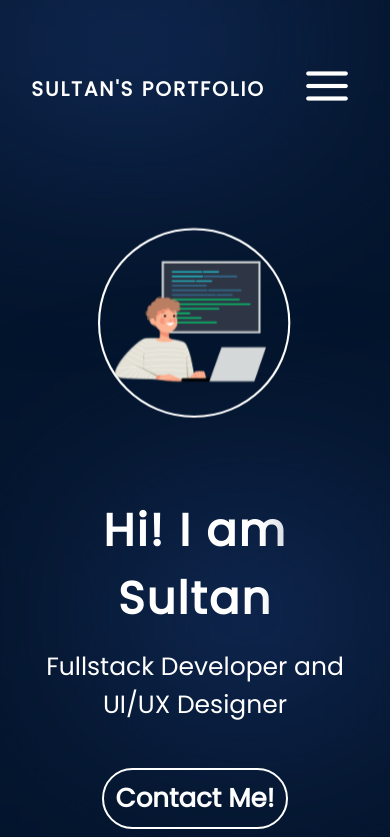
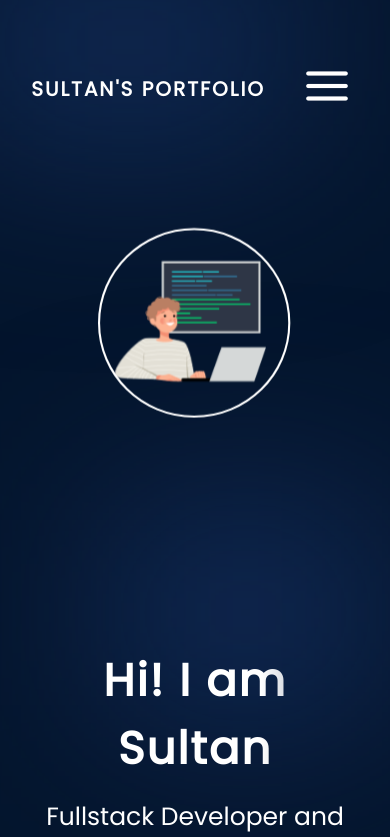
Before and after one commit to Shinee000ZZZ/saltun, a React (Vite) app: page / in a window 390 px wide. Shown: the top 837 px of the page. Built offline with nearby package versions, Linux system fonts and the light colour scheme.

Commit message:
akalsming

```diff
--- a/src/components/Hero/Hero.module.css
+++ b/src/components/Hero/Hero.module.css
@@ -157,4 +157,8 @@
     .title{
         margin-top: 35px;
     }
+
+    .content {
+        top: 0px;
+    }
 }
```
